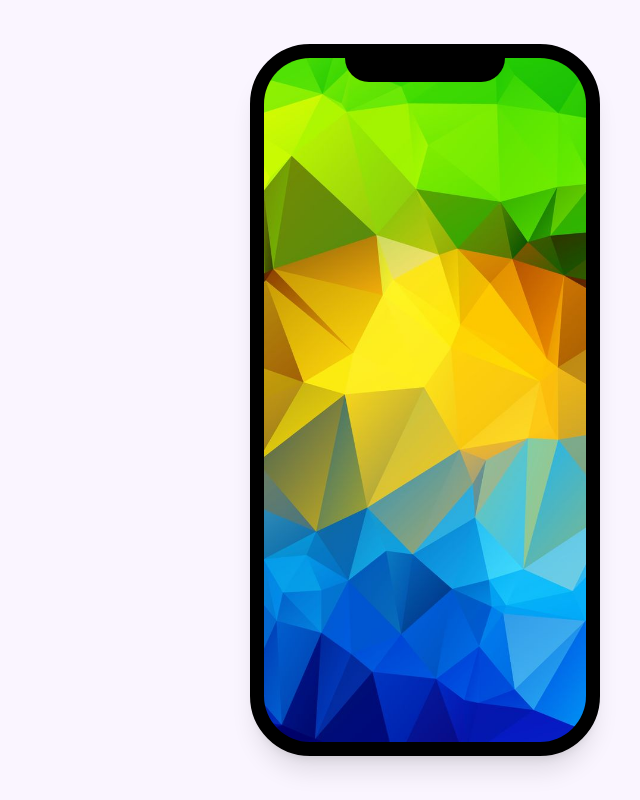
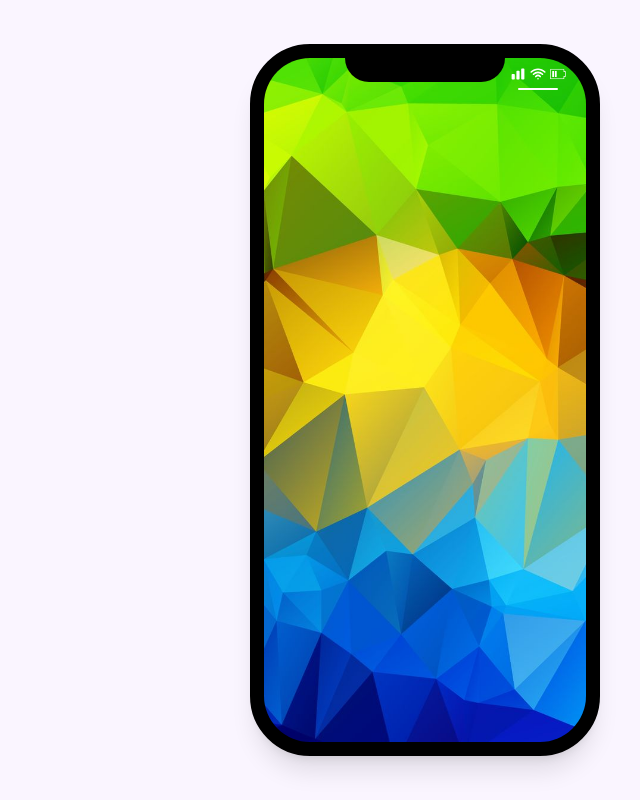
Before and after one commit to gohugotr/ios15-tailwindcss, a website: page index.html in a window 1280 px wide. Shown: the whole page, without its empty margins (640-1280 px from the left). Drawn offline with Linux system fonts and the light colour scheme.

Commit message:
Sol wifi, pil vb. iconlar kondu

```diff
--- a/index.html
+++ b/index.html
@@ -8,14 +8,49 @@
     <link href="/dist/output.css" rel="stylesheet" />
   </head>
   <!-- https://www.youtube.com/watch?v=eSzNNYk7nVU&list=RDCMUCOe-8z68tgw9ioqVvYM4ddQ&start_radio=1 -->
+  <!-- https://heroicons.com/ -->
   <!-- npx tailwindcss -i ./src/input.css -o ./dist/output.css --watch -->
   <body>
     <div class="px-10 min-h-screen bg-purple-50 flex justify-end items-center">
-      <div class="relative h-[712px] w-[350px] bg-black rounded-[60px] shadow-xl
-       border-[14px] border-black overflow-hidden">
-        <img src="./iphone.jpeg" alt="İphone 15" class="absolute inset-0 w-full h-full object-cover">
-        <div class="absolute top-0 inset-x-0"> <!-- Üst Çentik -->
-            <div class=" h-6 w-40 bg-black mx-auto rounded-b-3xl"></div>
+      <div
+        class="relative h-[712px] w-[350px] bg-black rounded-[60px] shadow-xl border-[14px] border-black overflow-hidden"
+      >
+        <img
+          src="./iphone.jpeg"
+          alt="İphone 15"
+          class="absolute inset-0 w-full h-full object-cover"
+        />
+        <div class="absolute top-0 inset-x-0">
+          <!-- Üst Çentik -->
+          <div class="h-6 w-40 bg-black mx-auto rounded-b-3xl"></div>
+        </div>
+        <div class="relative"><!-- Sol wifi, pil vb. iconlar kondu -->
+          <div class="mt-2 mr-5 justify-end space-x-1 flex">
+            <svg
+              xmlns="http://www.w3.org/2000/svg"
+              class="h-4 w-4 text-white"
+              viewBox="0 0 20 20"
+              fill="currentColor"
+            >
+              <path
+                d="M2 11a1 1 0 011-1h2a1 1 0 011 1v5a1 1 0 01-1 1H3a1 1 0 01-1-1v-5zM8 7a1 1 0 011-1h2a1 1 0 011 1v9a1 1 0 01-1 1H9a1 1 0 01-1-1V7zM14 4a1 1 0 011-1h2a1 1 0 011 1v12a1 1 0 01-1 1h-2a1 1 0 01-1-1V4z"
+              />
+            </svg>
+            <svg
+              xmlns="http://www.w3.org/2000/svg"
+              class="h-4 w-4 text-white"
+              viewBox="0 0 20 20"
+              fill="currentColor"
+            >
+              <path
+                fill-rule="evenodd"
+                d="M17.778 8.222c-4.296-4.296-11.26-4.296-15.556 0A1 1 0 01.808 6.808c5.076-5.077 13.308-5.077 18.384 0a1 1 0 01-1.414 1.414zM14.95 11.05a7 7 0 00-9.9 0 1 1 0 01-1.414-1.414 9 9 0 0112.728 0 1 1 0 01-1.414 1.414zM12.12 13.88a3 3 0 00-4.242 0 1 1 0 01-1.415-1.415 5 5 0 017.072 0 1 1 0 01-1.415 1.415zM9 16a1 1 0 011-1h.01a1 1 0 110 2H10a1 1 0 01-1-1z"
+                clip-rule="evenodd"
+              />
+            </svg>
+            <img src="./energy.svg" alt="battery" class="h-4 w-4" />
+          </div>
+           <div class="mt-1.5 bg-white h-0.5 w-10 ml-auto mr-7 rounded"></div>
         </div>
       </div>
     </div>
```
Also changed, not shown: battery.svg (added), dist/output.css, energy.svg (added).
